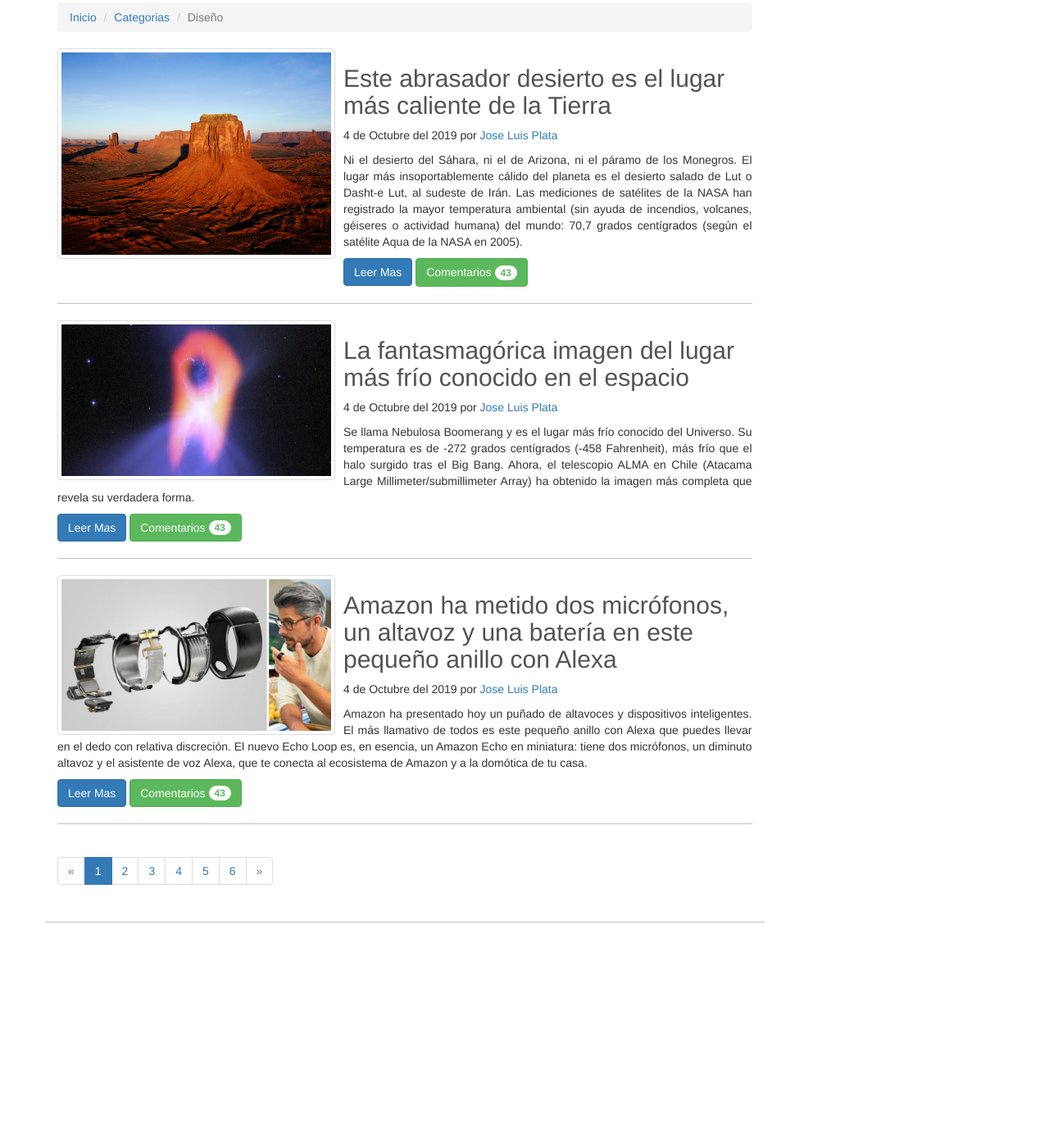
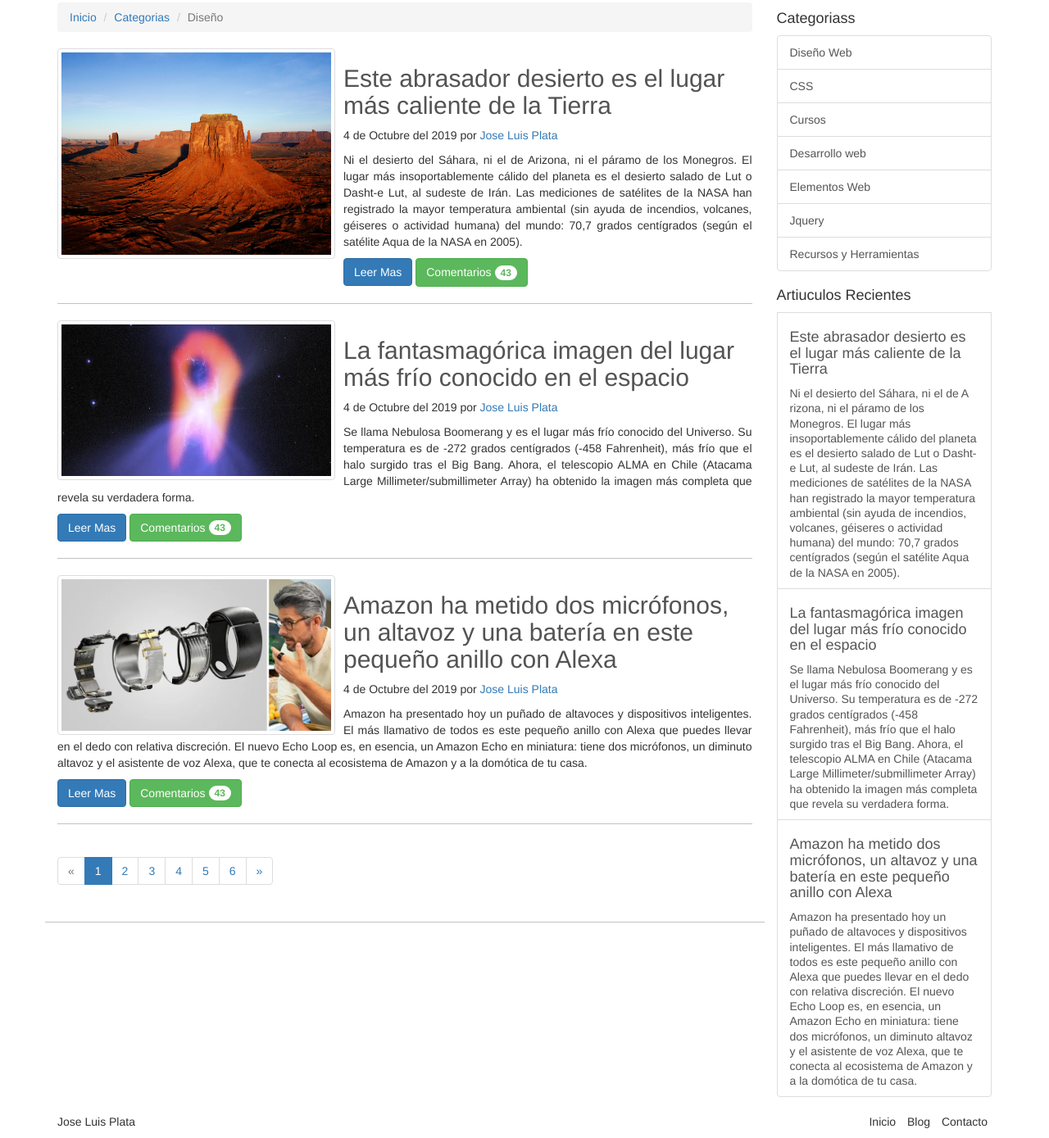
Before and after one commit to jlplata/BOOTSTRAP, a plain HTML site: page 34-LAYOUT/index.html in a window 1280 px wide. Shown: the part 262-1651 px from the top of the page at 82% size. Before the commit the page ends 1428 px from the top, so only its background shows below. Drawn offline with Linux system fonts and the light colour scheme.

Commit message:
Layout Parte 3 - VIDEO 36

```diff
--- a/34-LAYOUT/index.html
+++ b/34-LAYOUT/index.html
@@ -139,16 +139,66 @@
                                 <li><a href="#">4</a></li>
                                 <li><a href="#">5</a></li>
                                 <li><a href="#">6</a></li>
-                                    <li class="disabled"><a href="#">&raquo;<span class="sr-only">Siguiente</span></a></li>
+                                <li><a href="#">&raquo;<span class="sr-only">Siguiente</span></a></li>
                             </ul>
                         </div>
                     </nav>
                 </section>
 
+                <aside class="col-md-3 hidden-xs hidden-sm">
+                    <h4>Categoriass</h4>
+                    <div class="list-group">
+                        <a href="" class="list-group-item" >Diseño Web</a>
+                        <a href="" class="list-group-item" >CSS</a>
+                        <a href="" class="list-group-item" >Cursos</a>
+                        <a href="" class="list-group-item" >Desarrollo web</a>
+                        <a href="" class="list-group-item" >Elementos Web</a>
+                        <a href="" class="list-group-item" >Jquery</a>
+                        <a href="" class="list-group-item" >Recursos y Herramientas</a>
+                    </div>
+                    <h4>Artiuculos Recientes</h4>
+                    <a href="" class="list-group-item" >
+                        <h4 class="list-group-heading">Este abrasador desierto es el lugar más caliente de la Tierra</h4>
+                        <p class="list-group-item-text">
+                            Ni el desierto del Sáhara, ni el de A rizona, ni el páramo de los Monegros. El lugar más insoportablemente cálido del planeta es el desierto salado de Lut o Dasht-e Lut, al sudeste de Irán. Las mediciones de satélites de la NASA han registrado la mayor temperatura ambiental (sin ayuda de incendios, volcanes, géiseres o actividad humana) del mundo: 70,7 grados centígrados (según el satélite Aqua de la NASA en 2005).
+                        </p>
+                    </a>
+                    <a href="" class="list-group-item" >
+                        <h4 class="list-group-heading">La fantasmagórica imagen del lugar más frío conocido en el espacio </h4>
+                        <p class="list-group-item-text">
+                                Se llama Nebulosa Boomerang y es el lugar más frío conocido del Universo. Su temperatura es de -272 grados centígrados (-458 Fahrenheit), más frío que el halo surgido tras el Big Bang. Ahora, el telescopio ALMA en Chile (Atacama Large Millimeter/submillimeter Array) ha obtenido la imagen más completa que revela su verdadera forma.
+                        </p>
+                    </a>
+                    <a href="" class="list-group-item" >
+                        <h4 class="list-group-heading">
+                            Amazon ha metido dos micrófonos, un altavoz y una batería en este pequeño anillo con Alexa
+                        </h4>
+                        <p class="list-group-item-text">
+                                Amazon ha presentado hoy un puñado de altavoces y dispositivos inteligentes. El más llamativo de todos es este pequeño anillo con Alexa que puedes llevar en el dedo con relativa discreción. El nuevo Echo Loop es, en esencia, un Amazon Echo en miniatura: tiene dos micrófonos, un diminuto altavoz y el asistente de voz Alexa, que te conecta al ecosistema de Amazon y a la domótica de tu casa.
+                        </p>
+                    </a>
+                </aside>
             </div>
         </section>
 
 
+
+        <footer>
+            <div class="container">
+                <div class="row">
+                    <div class="col-xs-6">
+                        <p>Jose Luis Plata</p>
+                    </div>
+                    <div class="col-xs-6">
+                        <ul class="list-inline text-right">
+                            <li><a href=""></a>Inicio</li>
+                            <li><a href=""></a>Blog</li>
+                            <li><a href=""></a>Contacto</li>
+                        </ul>
+                    </div>
+                </div>
+            </div>
+        </footer>
 
 
     <script src="../js/jquery.min.js"></script>
```
Lines whose indentation alone changed are shown as unchanged.
